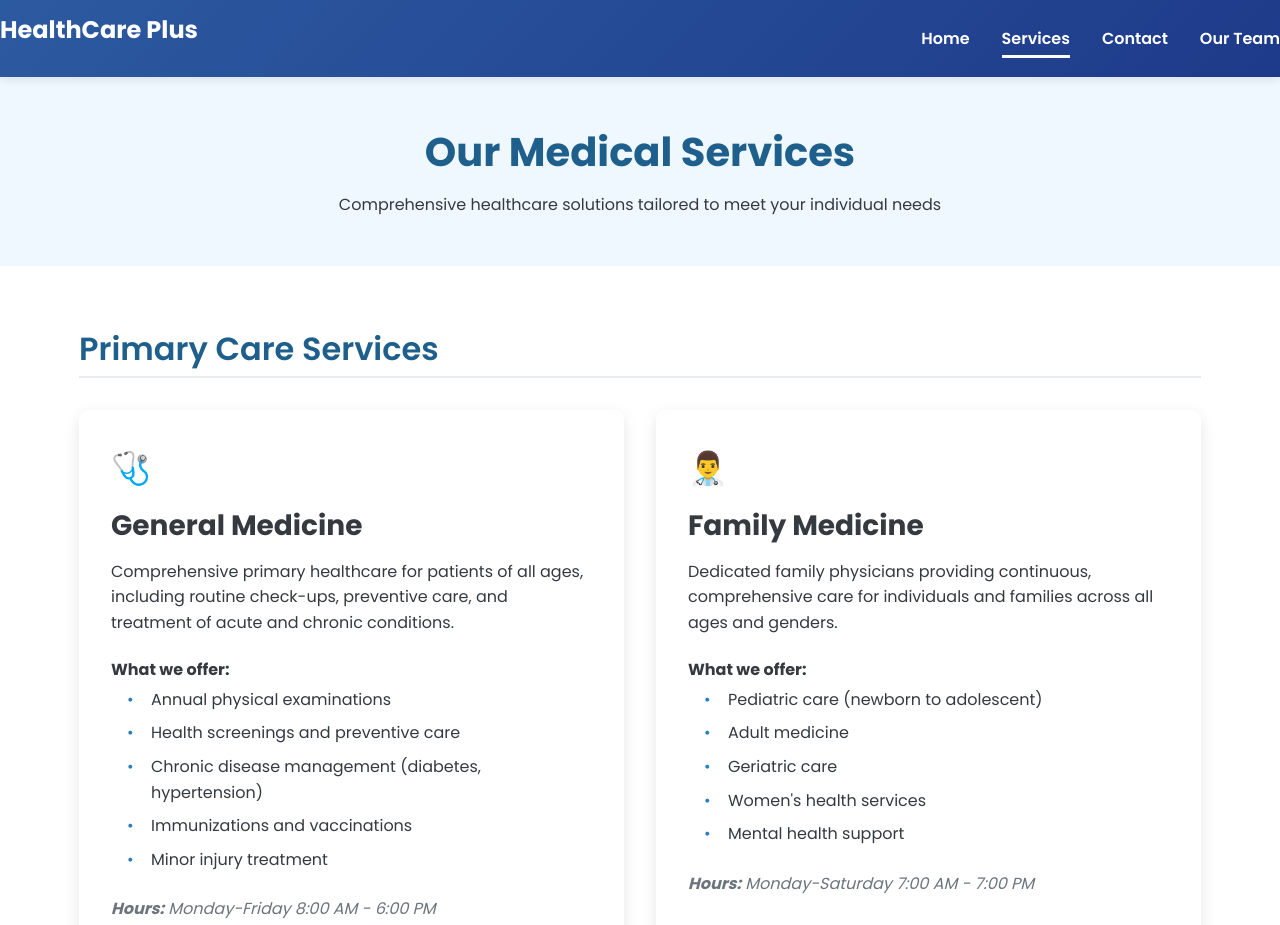
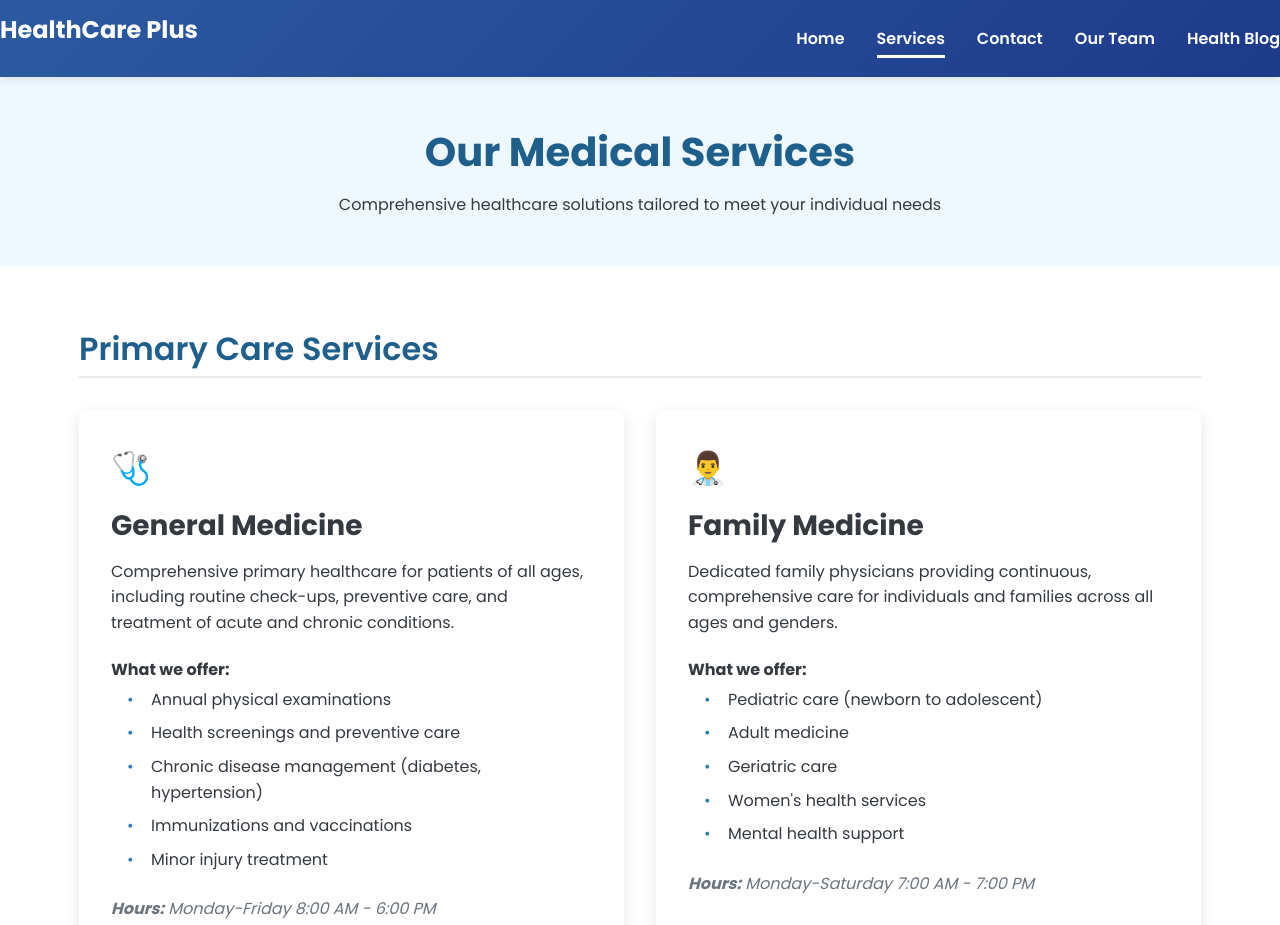
Before and after one commit to Nidaa12/healthcare-web, a plain HTML site: page services.html in a window 1280 px wide. Shown: the top 925 px of the page. Drawn offline with Linux system fonts and the light colour scheme.

Commit message:
Update services.html

```diff
--- a/services.html
+++ b/services.html
@@ -15,7 +15,7 @@
                     <h2>HealthCare Plus</h2>
                 </div>
                 <ul class="nav-menu">
-                    <li class="nav-item">
+                 <li class="nav-item">
                         <a href="index.html" class="nav-link">Home</a>
                     </li>
                     <li class="nav-item">
@@ -26,6 +26,9 @@
                     </li>
                     <li class="nav-item">
                         <a href="team.html" class="nav-link">Our Team</a>
+                    </li>
+                    <li class="nav-item">
+                        <a href="blog.html" class="nav-link">Health Blog</a>
                     </li>
                 </ul>
                 <div class="nav-toggle" id="mobile-menu">
```
